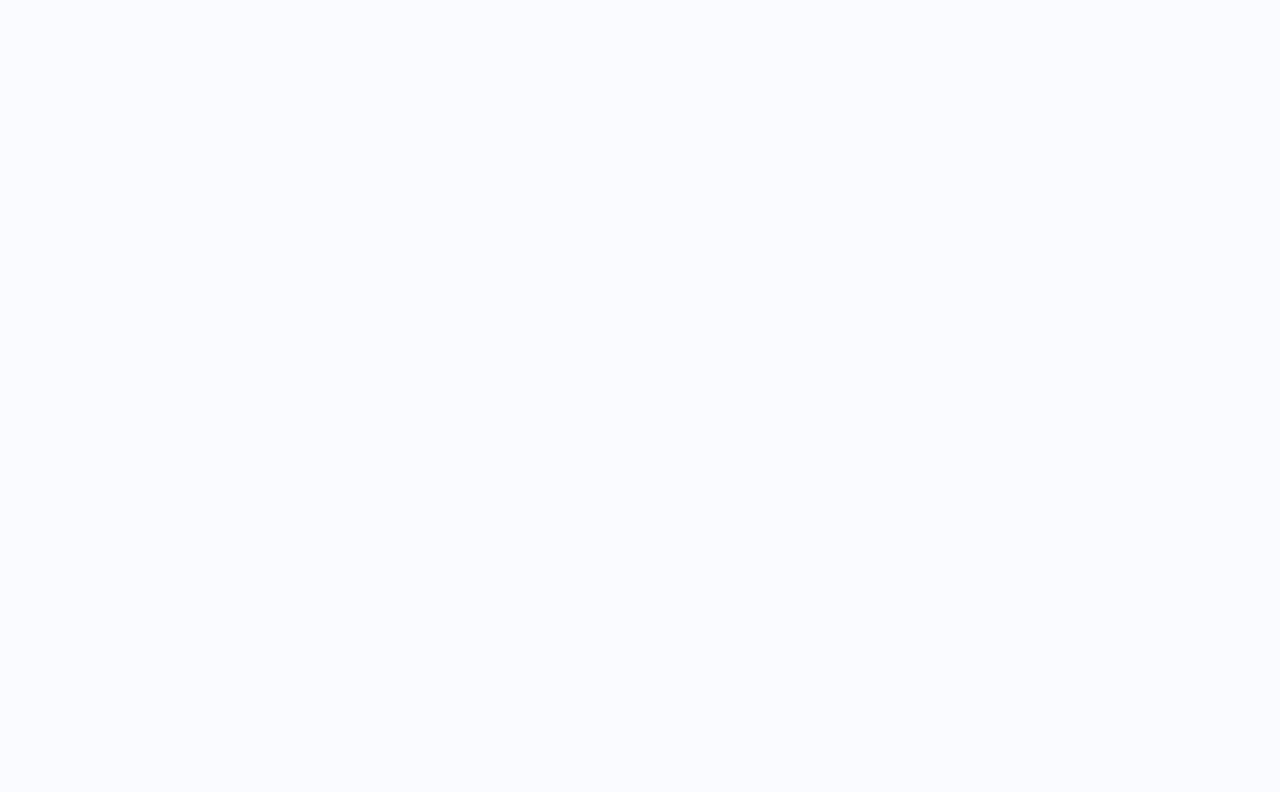
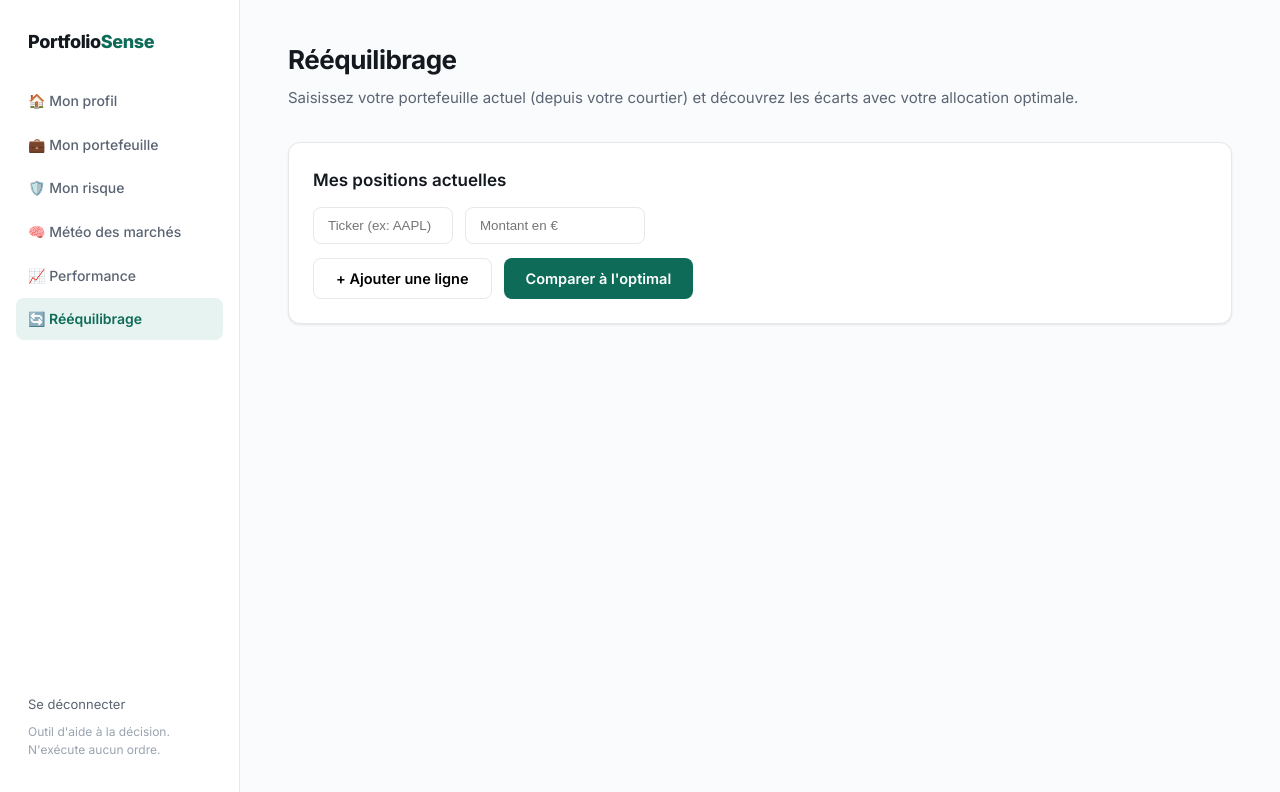
Before and after one commit to 1drien/PortfolioSense, a React (Vite) app in the folder frontend/: page /reequilibrage in a window 1280 px wide. Before the commit this address had no page. Shown: the top 792 px of the page. Built offline with nearby package versions, Linux system fonts and the light colour scheme; sample sign-in values are in the browser's storage.

Commit message:
feat: rebalancing page + ticker normalization

```diff
--- a/frontend/src/App.jsx
+++ b/frontend/src/App.jsx
@@ -1,5 +1,11 @@
 import React from "react";
-import { Routes, Route, NavLink, Navigate, useLocation } from "react-router-dom";
+import {
+  Routes,
+  Route,
+  NavLink,
+  Navigate,
+  useLocation,
+} from "react-router-dom";
 import { isLoggedIn, logout } from "./api";
 import Auth from "./pages/Auth";
 import Onboarding from "./pages/Onboarding";
@@ -7,7 +13,7 @@ import Portfolio from "./pages/Portfolio";
 import Risk from "./pages/Risk";
 import Regimes from "./pages/Regimes";
 import Performance from "./pages/Performance";
-
+import Rebalance from "./pages/Rebalance";
 function Layout({ children }) {
   return (
     <div className="app">
@@ -15,16 +21,30 @@ function Layout({ children }) {
         <div className="logo">
           Portfolio<span>Sense</span>
         </div>
-        <NavLink to="/profil" className="nav-link">🏠 Mon profil</NavLink>
-        <NavLink to="/portefeuille" className="nav-link">💼 Mon portefeuille</NavLink>
-        <NavLink to="/risque" className="nav-link">🛡️ Mon risque</NavLink>
-        <NavLink to="/marches" className="nav-link">🧠 Météo des marchés</NavLink>
-        <NavLink to="/performance" className="nav-link">📈 Performance</NavLink>
+        <NavLink to="/profil" className="nav-link">
+          🏠 Mon profil
+        </NavLink>
+        <NavLink to="/portefeuille" className="nav-link">
+          💼 Mon portefeuille
+        </NavLink>
+        <NavLink to="/risque" className="nav-link">
+          🛡️ Mon risque
+        </NavLink>
+        <NavLink to="/marches" className="nav-link">
+          🧠 Météo des marchés
+        </NavLink>
+        <NavLink to="/performance" className="nav-link">
+          📈 Performance
+        </NavLink>
+        <NavLink to="/reequilibrage" className="nav-link">
+          🔄 Rééquilibrage
+        </NavLink>
         <div className="sidebar-footer">
           <button onClick={logout}>Se déconnecter</button>
           <div style={{ marginTop: 8 }}>
             Outil d'aide à la décision.
-            <br />N'exécute aucun ordre.
+            <br />
+            N'exécute aucun ordre.
           </div>
         </div>
       </aside>
@@ -42,12 +62,58 @@ function Protected({ children }) {
 export default function App() {
   return (
     <Routes>
-      <Route path="/" element={isLoggedIn() ? <Navigate to="/portefeuille" /> : <Auth />} />
-      <Route path="/profil" element={<Protected><Onboarding /></Protected>} />
-      <Route path="/portefeuille" element={<Protected><Portfolio /></Protected>} />
-      <Route path="/risque" element={<Protected><Risk /></Protected>} />
-      <Route path="/marches" element={<Protected><Regimes /></Protected>} />
-      <Route path="/performance" element={<Protected><Performance /></Protected>} />
+      <Route
+        path="/"
+        element={isLoggedIn() ? <Navigate to="/portefeuille" /> : <Auth />}
+      />
+      <Route
+        path="/profil"
+        element={
+          <Protected>
+            <Onboarding />
+          </Protected>
+        }
+      />
+      <Route
+        path="/portefeuille"
+        element={
+          <Protected>
+            <Portfolio />
+          </Protected>
+        }
+      />
+      <Route
+        path="/risque"
+        element={
+          <Protected>
+            <Risk />
+          </Protected>
+        }
+      />
+      <Route
+        path="/marches"
+        element={
+          <Protected>
+            <Regimes />
+          </Protected>
+        }
+      />
+      <Route
+        path="/performance"
+        element={
+          <Protected>
+            <Performance />
+          </Protected>
+        }
+      />
+      <Route
+        path="/reequilibrage"
+        element={
+          <Protected>
+            <Rebalance />
+          </Protected>
+        }
+      />
     </Routes>
   );
 }
--- /dev/null
+++ b/frontend/src/pages/Rebalance.jsx
@@ -0,0 +1,145 @@
+import React, { useState } from "react";
+import { api } from "../api";
+
+export default function Rebalance() {
+  const [positions, setPositions] = useState([{ ticker: "", euros: "" }]);
+  const [result, setResult] = useState(null);
+  const [loading, setLoading] = useState(false);
+
+  function update(i, field, value) {
+    const next = [...positions];
+    next[i][field] = field === "ticker" ? value.toUpperCase() : value;
+    setPositions(next);
+  }
+
+  function addRow() {
+    setPositions([...positions, { ticker: "", euros: "" }]);
+  }
+
+  async function compare() {
+    const body = {};
+    positions.forEach((p) => {
+      if (p.ticker && Number(p.euros) > 0) body[p.ticker] = Number(p.euros);
+    });
+    if (Object.keys(body).length === 0) return;
+    setLoading(true);
+    try {
+      const res = await fetch("http://localhost:8000/api/compare", {
+        method: "POST",
+        headers: {
+          "Content-Type": "application/json",
+          Authorization: `Bearer ${localStorage.getItem("ps_token")}`,
+        },
+        body: JSON.stringify({ positions: body }),
+      });
+      setResult(await res.json());
+    } finally {
+      setLoading(false);
+    }
+  }
+
+  const badge = { ok: "badge-green", sur: "badge-red", sous: "badge-amber" };
+  const label = {
+    ok: "✅ Aligné",
+    sur: "⚠️ Surpondéré",
+    sous: "📉 Sous-pondéré",
+  };
+
+  return (
+    <>
+      <h1>Rééquilibrage</h1>
+      <p className="subtitle">
+        Saisissez votre portefeuille actuel (depuis votre courtier) et découvrez
+        les écarts avec votre allocation optimale.
+      </p>
+
+      <div className="card">
+        <h2>Mes positions actuelles</h2>
+        {positions.map((p, i) => (
+          <div key={i} style={{ display: "flex", gap: 12, marginBottom: 10 }}>
+            <input
+              style={{
+                width: 140,
+                padding: "10px 14px",
+                border: "1px solid var(--border)",
+                borderRadius: 8,
+              }}
+              placeholder="Ticker (ex: AAPL)"
+              value={p.ticker}
+              onChange={(e) => update(i, "ticker", e.target.value)}
+            />
+            <input
+              style={{
+                width: 180,
+                padding: "10px 14px",
+                border: "1px solid var(--border)",
+                borderRadius: 8,
+              }}
+              type="number"
+              placeholder="Montant en €"
+              value={p.euros}
+              onChange={(e) => update(i, "euros", e.target.value)}
+            />
+          </div>
+        ))}
+        <div style={{ display: "flex", gap: 12, marginTop: 14 }}>
+          <button
+            className="btn"
+            style={{ border: "1px solid var(--border)", background: "white" }}
+            onClick={addRow}
+          >
+            + Ajouter une ligne
+          </button>
+          <button
+            className="btn btn-primary"
+            onClick={compare}
+            disabled={loading}
+          >
+            {loading ? "Analyse..." : "Comparer à l'optimal"}
+          </button>
+        </div>
+      </div>
+
+      {result && (
+        <div className="card">
+          <h2>
+            Votre portefeuille de {result.total.toLocaleString("fr-FR")} € vs
+            l'allocation optimale ({result.profil})
+          </h2>
+          <table>
+            <thead>
+              <tr>
+                <th>Actif</th>
+                <th>Vous avez</th>
+                <th>Optimal</th>
+                <th>Statut</th>
+                <th>Action suggérée</th>
+              </tr>
+            </thead>
+            <tbody>
+              {result.comparison.slice(0, 15).map((r) => (
+                <tr key={r.ticker}>
+                  <td>
+                    <strong>{r.ticker}</strong>
+                  </td>
+                  <td className="num">{r.current_pct}%</td>
+                  <td className="num">{r.optimal_pct}%</td>
+                  <td>
+                    <span className={`badge ${badge[r.statut]}`}>
+                      {label[r.statut]}
+                    </span>
+                  </td>
+                  <td className="num">{r.action}</td>
+                </tr>
+              ))}
+            </tbody>
+          </table>
+          <p className="caption">
+            💡 Ces suggestions sont indicatives — pensez aux frais de
+            transaction et à la fiscalité avant de rééquilibrer.
+          </p>
+        </div>
+      )}
+    </>
+  );
+}
```
Also changed, not shown: 1 other file (tests, documents, lock files or other folders).
